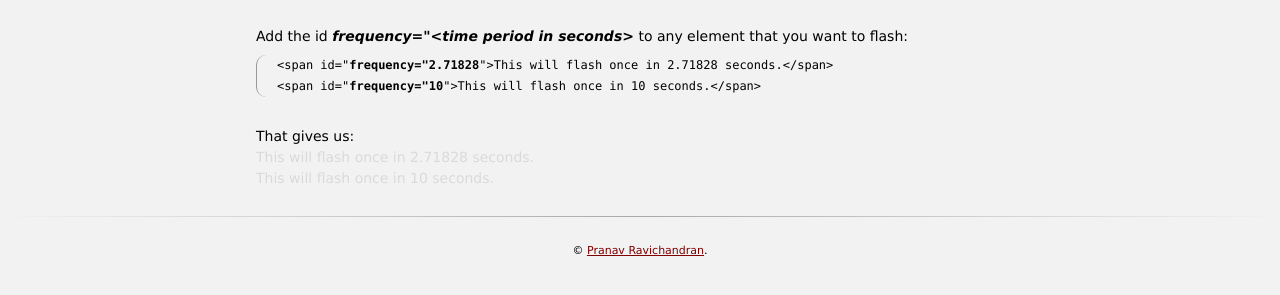
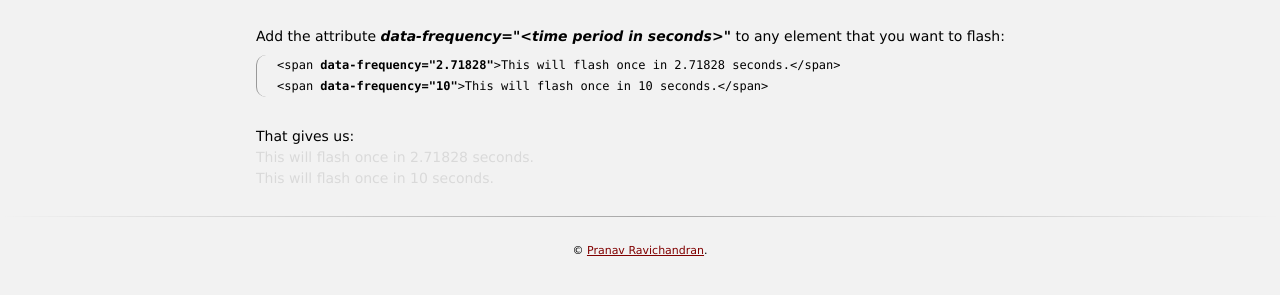
Before and after one commit to pranavrc/frequency, a plain HTML site: page index.html in a window 1280 px wide. Shown: the part 357-652 px from the top of the page. Drawn offline with Linux system fonts and the light colour scheme.

Commit message:
Update changes from pull request

```diff
--- a/index.html
+++ b/index.html
@@ -31,10 +31,10 @@
           &lt;script src="http://code.jquery.com/jquery-1.11.0.min.js"&gt;&lt;/script&gt;<br />
           &lt;script src="/path/to/frequency.js"&gt;&lt;/script&gt;<br />
         </div><br />
-        Add the id <strong><em>frequency="&lt;time period in seconds&gt;</em></strong> to any element that you want to flash:
+        Add the attribute <strong><em>data-frequency="&lt;time period in seconds&gt;"</em></strong> to any element that you want to flash:
         <div class="code">
-          &lt;span id="<strong>frequency="2.71828</strong>"&gt;This will flash once in 2.71828 seconds.&lt;/span&gt;<br />
-          &lt;span id="<strong>frequency="10</strong>"&gt;This will flash once in 10 seconds.&lt;/span&gt;<br />
+          &lt;span <strong>data-frequency="2.71828"</strong>&gt;This will flash once in 2.71828 seconds.&lt;/span&gt;<br />
+          &lt;span <strong>data-frequency="10"</strong>&gt;This will flash once in 10 seconds.&lt;/span&gt;<br />
         </div><br />
         That gives us:<br />
         <span data-frequency="2.71828">This will flash once in 2.71828 seconds.</span><br />
```
